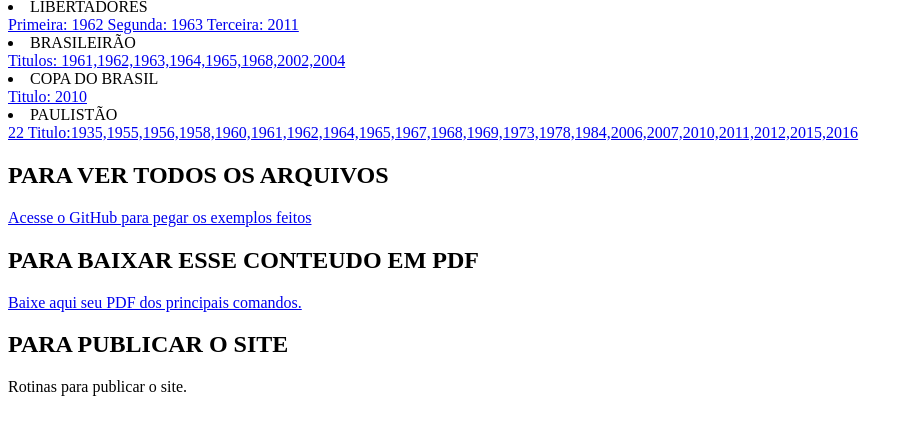
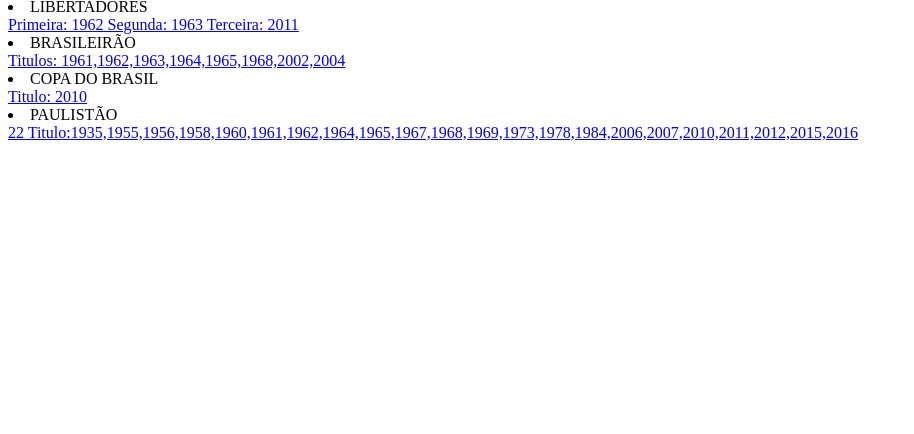
Before and after one commit to FuraBloqueio/ERICHSITE-2024, a plain HTML site: page index.html in a window 1280 px wide. Shown: the part 170-604 px from the top of the page, without its empty margins (0-914 px from the left). Drawn offline with Linux system fonts and the light colour scheme.

Commit message:
Update index.html

```diff
--- a/index.html
+++ b/index.html
@@ -33,19 +33,3 @@
 
         <li>PAULISTÃO</li>
         <a href="sexta.html" target="_blank">22 Titulo:1935,1955,1956,1958,1960,1961,1962,1964,1965,1967,1968,1969,1973,1978,1984,2006,2007,2010,2011,2012,2015,2016</a>
-
-    </ol>
-    <h2> PARA VER TODOS OS ARQUIVOS</h2>
-    <a href="https://github.com/rogeriodfreis/HTML-CSS" target="_blank">Acesse o GitHub para pegar os exemplos feitos</a>
-
-    <h2> PARA BAIXAR ESSE CONTEUDO EM PDF</h2>
-    <a href="https://github.com/rogeriodfreis/HTML-CSS/blob/main/COINI.pdf" target="_blank"  download="COINI.pdf" type="aplication/pdf">
-        Baixe aqui seu PDF dos principais comandos.
-    </a>
-     <h2> PARA PUBLICAR O SITE</h2>
-
-    <p> Rotinas para publicar o site.</p>
-
-
-</body>
-</html>
```
